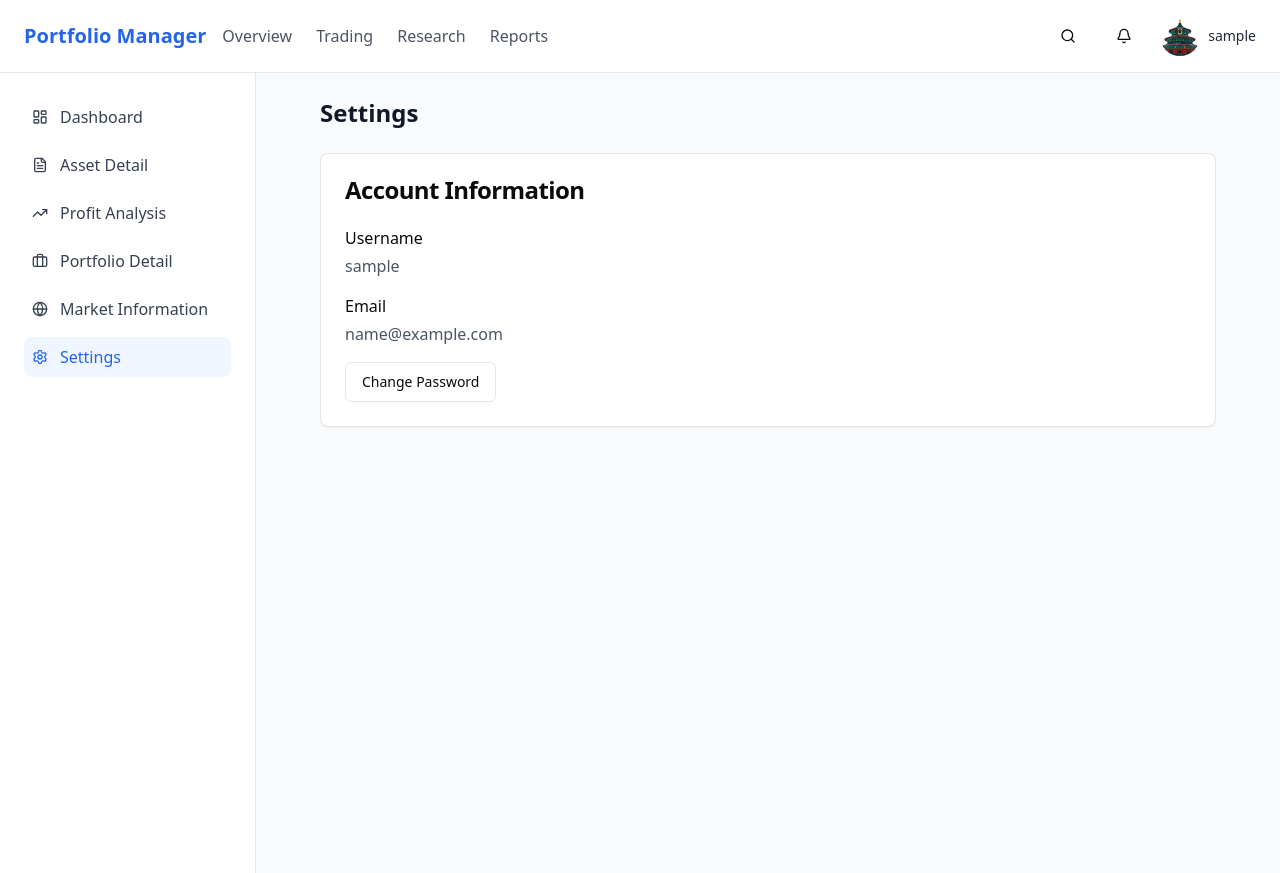
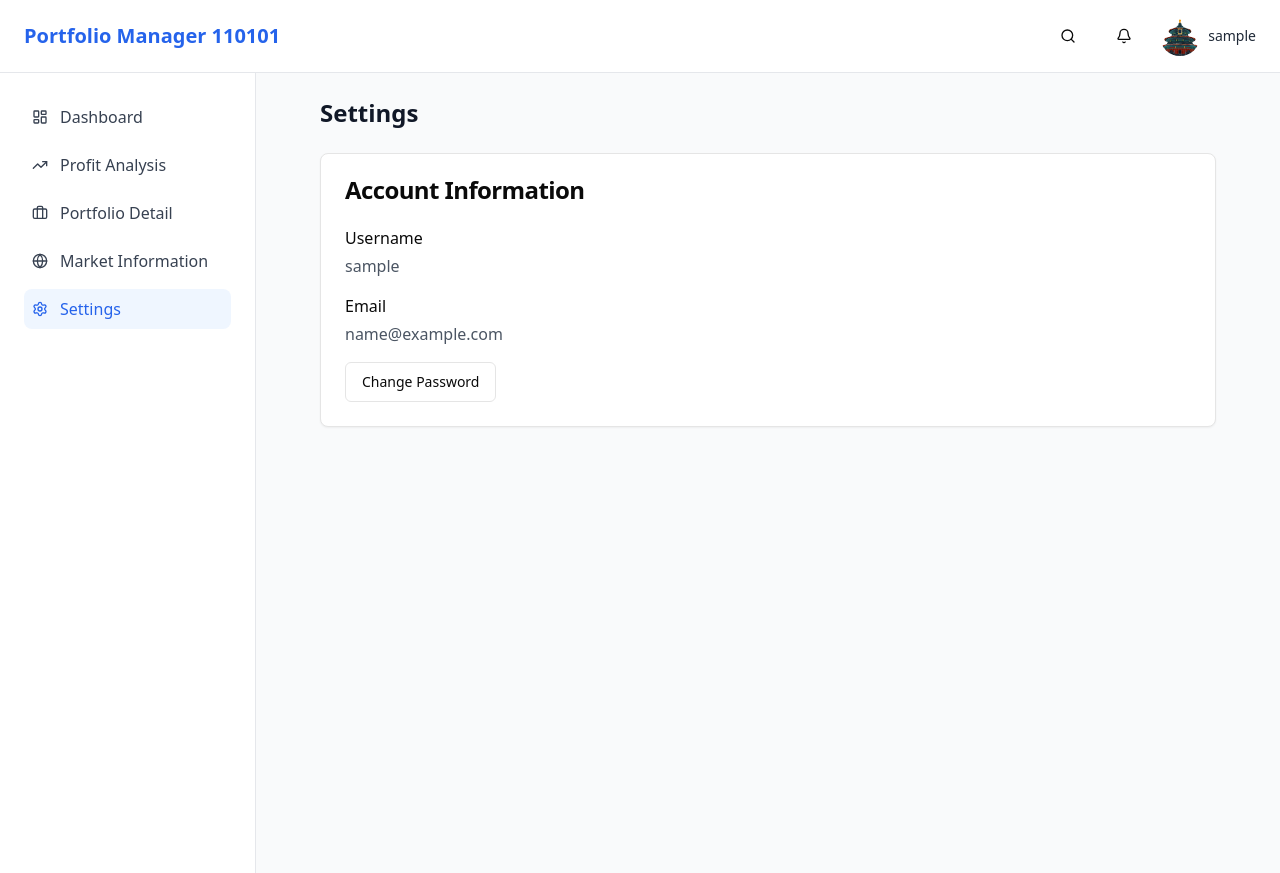
Before and after one commit to hyxONick/hsbc-training-frontend, a React (Vite) app: page /settings in a window 1280 px wide. Built offline with nearby package versions, Linux system fonts and the light colour scheme; sample sign-in values are in the browser's storage.

Commit message:
UI modify

```diff
--- a/src/App.jsx
+++ b/src/App.jsx
@@ -22,7 +22,6 @@ function App() {
       <Route path="/dashboard" element={isLoggedIn ? <PortfolioDashboard /> : <Navigate to="/login" />} />
       <Route path="/market-information" element={isLoggedIn ? <MarketInformation /> : <Navigate to="/login" />} />
       <Route path="/settings" element={isLoggedIn ? <Settings /> : <Navigate to="/login" />} />
-      <Route path="/asset-detail" element={isLoggedIn ? <AssetDetail /> : <Navigate to="/login" />} />
       <Route path="/profit-analysis" element={isLoggedIn ? <ProfitAnalysis /> : <Navigate to="/login" />} />
       <Route path="/portfolio-detail" element={isLoggedIn ? <PortfolioDetail /> : <Navigate to="/login" />} />
       <Route path="/kline/:assetCode" element={isLoggedIn ? <Kline /> : <Navigate to="/login" />} />
--- a/src/pages/AssetDetail.jsx
+++ b/src/pages/AssetDetail.jsx
@@ -52,9 +52,6 @@ export default function SettingsPage() {
             <a href="/dashboard" className="flex items-center space-x-3 text-gray-700 p-2 rounded-lg hover:bg-gray-100">
               <LayoutDashboard className="h-4 w-4" /><span>Dashboard</span>
             </a>
-            <a href="asset-detail" className="flex items-center space-x-3 text-blue-600 bg-blue-50 p-2 rounded-lg hover:bg-gray-100">
-              <FileText className="h-4 w-4" /><span>Asset Detail</span>
-            </a>
             <a href="profit-analysis" className="flex items-center space-x-3 text-gray-700 p-2 rounded-lg hover:bg-gray-100">
               <TrendingUp className="h-4 w-4" /><span>Profit Analysis</span>
             </a>
--- a/src/pages/Dashboard.jsx
+++ b/src/pages/Dashboard.jsx
@@ -100,13 +100,7 @@ export default function PortfolioDashboard() {
       <header className="bg-white border-b border-gray-200 px-6 py-4">
         <div className="flex items-center justify-between">
           <div className="flex items-center space-x-4">
-            <div className="text-xl font-bold text-blue-600">Portfolio Manager</div>
-            <nav className="hidden md:flex space-x-6">
-              <a href="#" className="text-gray-600 hover:text-gray-900">Overview</a>
-              <a href="#" className="text-gray-600 hover:text-gray-900">Trading</a>
-              <a href="#" className="text-gray-600 hover:text-gray-900">Research</a>
-              <a href="#" className="text-gray-600 hover:text-gray-900">Reports</a>
-            </nav>
+            <div className="text-xl font-bold text-blue-600">Portfolio Manager 110101</div>
           </div>
           <div className="flex items-center space-x-4">
             <Button variant="ghost" size="icon"><Search className="h-4 w-4" /></Button>
@@ -128,9 +122,6 @@ export default function PortfolioDashboard() {
           <nav className="space-y-2">
             <a href="/dashboard" className="flex items-center space-x-3 text-blue-600 bg-blue-50 p-2 rounded-lg">
               <LayoutDashboard className="h-4 w-4" /><span>Dashboard</span>
-            </a>
-            <a href="/asset-detail" className="flex items-center space-x-3 text-gray-700 p-2 rounded-lg hover:bg-gray-100">
-              <FileText className="h-4 w-4" /><span>Asset Detail</span>
             </a>
             <a href="/profit-analysis" className="flex items-center space-x-3 text-gray-700 p-2 rounded-lg hover:bg-gray-100">
               <TrendingUp className="h-4 w-4" /><span>Profit Analysis</span>
--- a/src/pages/Kline.jsx
+++ b/src/pages/Kline.jsx
@@ -58,7 +58,7 @@ export default function Kline() {
       <header className="bg-white border-b border-gray-200 px-6 py-4">
         <div className="flex items-center justify-between">
           <div className="flex items-center space-x-4">
-            <div className="text-xl font-bold text-blue-600">Portfolio Manager</div>
+            <div className="text-xl font-bold text-blue-600">Portfolio Manager 110101</div>
           </div>
           <div className="flex items-center space-x-4">
             <Button variant="ghost" size="icon"><Search className="h-4 w-4" /></Button>
@@ -80,9 +80,6 @@ export default function Kline() {
           <nav className="space-y-2">
             <a href="/dashboard" className="flex items-center space-x-3 text-gray-700 p-2 rounded-lg hover:bg-gray-100">
               <LayoutDashboard className="h-4 w-4" /><span>Dashboard</span>
-            </a>
-            <a href="/asset-detail" className="flex items-center space-x-3 text-gray-700 p-2 rounded-lg hover:bg-gray-100">
-              <Briefcase className="h-4 w-4" /><span>Asset Detail</span>
             </a>
             <a href="/profit-analysis" className="flex items-center space-x-3 text-gray-700 p-2 rounded-lg hover:bg-gray-100">
               <TrendingUp className="h-4 w-4" /><span>Profit Analysis</span>
--- a/src/pages/MarketInformation.jsx
+++ b/src/pages/MarketInformation.jsx
@@ -104,7 +104,7 @@ export default function MarketInformation() {
       {/* ✅ Header */}
       <header className="bg-white border-b border-gray-200 px-6 py-4">
         <div className="flex items-center justify-between">
-          <div className="text-xl font-bold text-blue-600">Portfolio Manager</div>
+          <div className="text-xl font-bold text-blue-600">Portfolio Manager 110101</div>
           <div className="flex items-center space-x-4">
             <Button variant="ghost" size="icon"><Search className="h-4 w-4" /></Button>
             <Button variant="ghost" size="icon"><Bell className="h-4 w-4" /></Button>
@@ -125,9 +125,6 @@ export default function MarketInformation() {
           <nav className="space-y-2">
             <a href="/dashboard" className="flex items-center space-x-3 text-gray-700 p-2 rounded-lg hover:bg-gray-100">
               <LayoutDashboard className="h-4 w-4" /><span>Dashboard</span>
-            </a>
-            <a href="/asset-detail" className="flex items-center space-x-3 text-gray-700 p-2 rounded-lg hover:bg-gray-100">
-              <FileText className="h-4 w-4" /><span>Asset Detail</span>
             </a>
             <a href="/profit-analysis" className="flex items-center space-x-3 text-gray-700 p-2 rounded-lg hover:bg-gray-100">
               <TrendingUp className="h-4 w-4" /><span>Profit Analysis</span>
--- a/src/pages/PortfolioDetail.jsx
+++ b/src/pages/PortfolioDetail.jsx
@@ -137,7 +137,7 @@ export default function PortfolioDetail() {
       <header className="bg-white border-b border-gray-200 px-6 py-4">
         <div className="flex items-center justify-between">
           <div className="flex items-center space-x-4">
-            <div className="text-xl font-bold text-blue-600">Portfolio Manager</div>
+            <div className="text-xl font-bold text-blue-600">Portfolio Manager 110101</div>
           </div>
           <div className="flex items-center space-x-4">
             <Button variant="ghost" size="icon"><Search className="h-4 w-4" /></Button>
@@ -159,9 +159,6 @@ export default function PortfolioDetail() {
           <nav className="space-y-2">
             <a href="/dashboard" className="flex items-center space-x-3 text-gray-700 p-2 rounded-lg hover:bg-gray-100">
               <LayoutDashboard className="h-4 w-4" /><span>Dashboard</span>
-            </a>
-            <a href="/asset-detail" className="flex items-center space-x-3 text-gray-700 p-2 rounded-lg hover:bg-gray-100">
-              <Briefcase className="h-4 w-4" /><span>Asset Detail</span>
             </a>
             <a href="/profit-analysis" className="flex items-center space-x-3 text-gray-700 p-2 rounded-lg hover:bg-gray-100">
               <TrendingUp className="h-4 w-4" /><span>Profit Analysis</span>
--- a/src/pages/ProfitAnalysis.jsx
+++ b/src/pages/ProfitAnalysis.jsx
@@ -106,7 +106,7 @@ export default function ProfitAnalysis() {
       <header className="bg-white border-b border-gray-200 px-6 py-4">
         <div className="flex items-center justify-between">
           <div className="flex items-center space-x-4">
-            <div className="text-xl font-bold text-blue-600">Portfolio Manager</div>
+            <div className="text-xl font-bold text-blue-600">Portfolio Manager 110101</div>
           </div>
           <div className="flex items-center space-x-4">
             <Button variant="ghost" size="icon"><Search className="h-4 w-4" /></Button>
@@ -128,9 +128,6 @@ export default function ProfitAnalysis() {
           <nav className="space-y-2">
             <a href="/dashboard" className="flex items-center space-x-3 text-gray-700 p-2 rounded-lg hover:bg-gray-100">
               <LayoutDashboard className="h-4 w-4" /><span>Dashboard</span>
-            </a>
-            <a href="/asset-detail" className="flex items-center space-x-3 text-gray-700 p-2 rounded-lg hover:bg-gray-100">
-              <Briefcase className="h-4 w-4" /><span>Asset Detail</span>
             </a>
             <a href="/profit-analysis" className="flex items-center space-x-3 text-blue-600 bg-blue-50 p-2 rounded-lg">
               <TrendingUp className="h-4 w-4" /><span>Profit Analysis</span>
--- a/src/pages/Settings.jsx
+++ b/src/pages/Settings.jsx
@@ -23,13 +23,7 @@ export default function SettingsPage() {
       <header className="bg-white border-b border-gray-200 px-6 py-4">
         <div className="flex items-center justify-between">
           <div className="flex items-center space-x-4">
-            <div className="text-xl font-bold text-blue-600">Portfolio Manager</div>
-            <nav className="hidden md:flex space-x-6">
-              <a href="#" className="text-gray-600 hover:text-gray-900">Overview</a>
-              <a href="#" className="text-gray-600 hover:text-gray-900">Trading</a>
-              <a href="#" className="text-gray-600 hover:text-gray-900">Research</a>
-              <a href="#" className="text-gray-600 hover:text-gray-900">Reports</a>
-            </nav>
+            <div className="text-xl font-bold text-blue-600">Portfolio Manager 110101</div>
           </div>
           <div className="flex items-center space-x-4">
             <Button variant="ghost" size="icon"><Search className="h-4 w-4" /></Button>
@@ -51,9 +45,6 @@ export default function SettingsPage() {
           <nav className="space-y-2">
             <a href="/dashboard" className="flex items-center space-x-3 text-gray-700 p-2 rounded-lg hover:bg-gray-100">
               <LayoutDashboard className="h-4 w-4" /><span>Dashboard</span>
-            </a>
-            <a href="/asset-detail" className="flex items-center space-x-3 text-gray-700 p-2 rounded-lg hover:bg-gray-100">
-              <FileText className="h-4 w-4" /><span>Asset Detail</span>
             </a>
             <a href="/profit-analysis" className="flex items-center space-x-3 text-gray-700 p-2 rounded-lg hover:bg-gray-100">
               <TrendingUp className="h-4 w-4" /><span>Profit Analysis</span>
```
